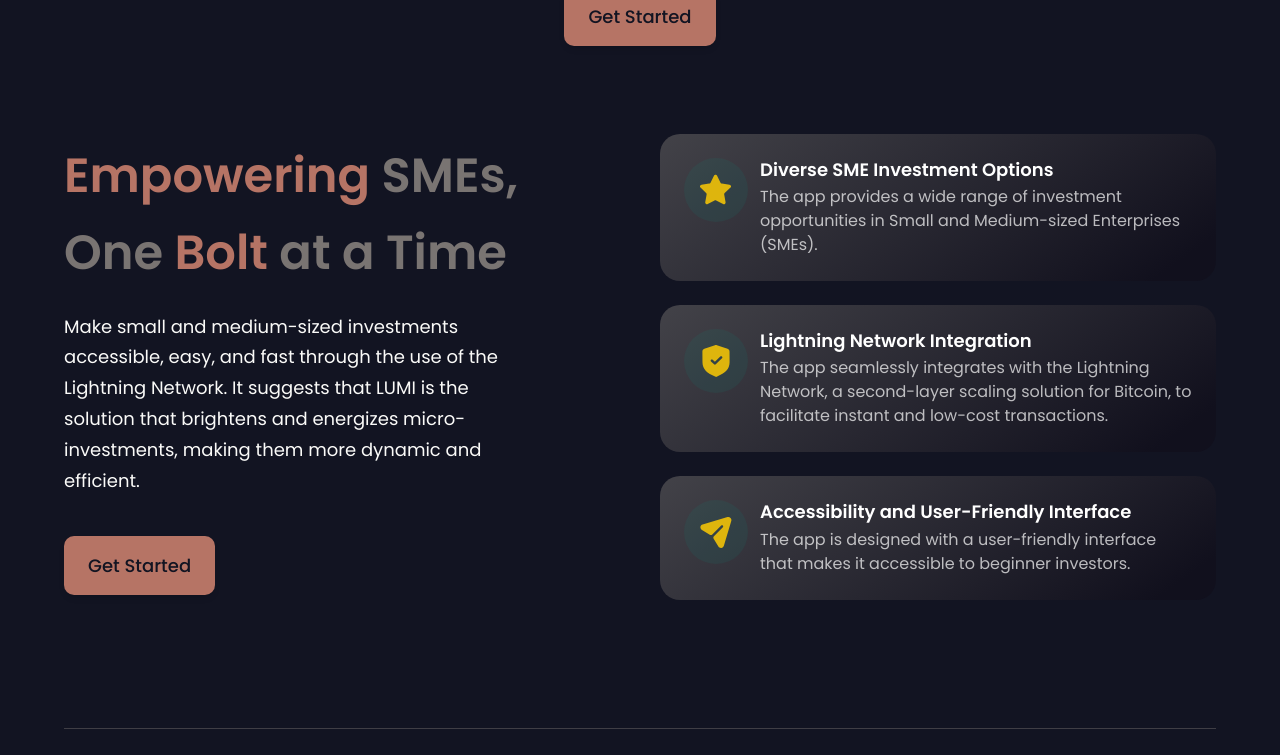
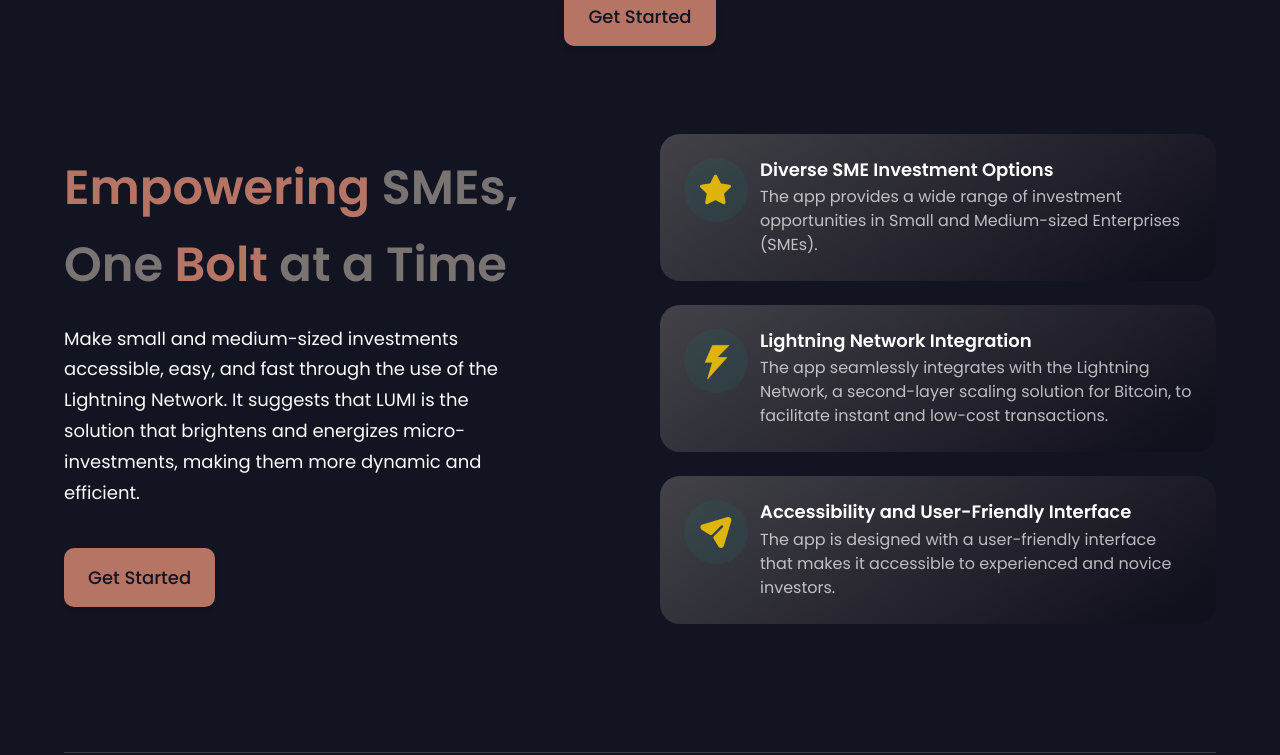
Before and after one commit to diwanmuhamad/smeinvest-app, a React (Vite) app in the folder frontend/: page / in a window 1280 px wide. Shown: the part 477-1232 px from the top of the page. Built offline with nearby package versions, Linux system fonts and the light colour scheme.

Commit message:
change styling

```diff
--- a/frontend/src/assets/index.js
+++ b/frontend/src/assets/index.js
@@ -29,6 +29,7 @@
 import cblogo from "./cblogo.png";
 import liven from "./liven.png";
 import lumi from "./lumi.png";
+import light from "./lightning.svg";
 
 export {
   airbnb,
@@ -62,4 +63,5 @@
   cblogo,
   liven,
   lumi,
+  light,
 };
--- a/frontend/src/component/FirstSME.jsx
+++ b/frontend/src/component/FirstSME.jsx
@@ -14,8 +14,8 @@
         viewport={{ once: true }}
         className={`flex-1 ${styles.flexStart} flex-col xl:px-0 sm:px-16 px-6`}
       >
-        <h1 className={styles.heading2}>Find Your SMEs</h1>
-        <div class="relative flex items-center w-[30%] min-w-[300px] h-12 rounded-lg focus-within:shadow-lg bg-white overflow-hidden">
+        <h1 className={styles.heading}>Find Your SMEs</h1>
+        <div class="mx-auto relative flex items-center w-[30%] min-w-[300px] h-12 rounded-lg focus-within:shadow-lg bg-white overflow-hidden">
           <div class="grid place-items-center h-full w-12 text-gray-300">
             <svg
               xmlns="http://www.w3.org/2000/svg"
--- a/frontend/src/component/SecondSection.jsx
+++ b/frontend/src/component/SecondSection.jsx
@@ -13,7 +13,13 @@
     <div
       className={`w-[64px] h-[64px] rounded-full ${styles.flexCenter} bg-dimBlue`}
     >
-      <img src={icon} alt="star" className="w-[50%] h-[50%] object-contain" />
+      <img
+        src={icon}
+        alt="star"
+        className={`${
+          title.includes("Network") ? "w-[60%] h-[60%]" : "w-[50%] h-[50%]"
+        }  object-contain`}
+      />
     </div>
     <div className="flex-1 flex flex-col ml-3">
       <h4 className="font-poppins font-semibold text-white text-[18px] leading-[23.4px] mb-1">
--- a/frontend/src/const/index.js
+++ b/frontend/src/const/index.js
@@ -13,6 +13,7 @@
   send,
   shield,
   star,
+  light,
 } from "../assets";
 
 export const scrollvariants = {
@@ -74,7 +75,7 @@
   },
   {
     id: "feature-2",
-    icon: shield,
+    icon: light,
     title: "Lightning Network Integration",
     content:
       "The app seamlessly integrates with the Lightning Network, a second-layer scaling solution for Bitcoin, to facilitate instant and low-cost transactions.",
@@ -84,7 +85,7 @@
     icon: send,
     title: "Accessibility and User-Friendly Interface",
     content:
-      "The app is designed with a user-friendly interface that makes it accessible to beginner investors.",
+      "The app is designed with a user-friendly interface that makes it accessible to experienced and novice investors.",
   },
 ];
 
--- a/frontend/src/style.js
+++ b/frontend/src/style.js
@@ -1,6 +1,7 @@
 const styles = {
   boxWidth: "xl:max-w-[1280px] w-full",
-
+  heading:
+    "font-poppins font-semibold xs:text-[48px] text-[30px] sm:mt-0 mt-20 text-center text-[#797472] xs:leading-[76.8px] leading-[66.8px] w-full",
   heading2:
     "font-poppins font-semibold xs:text-[48px] text-[30px] sm:mt-0 mt-20 sm:text-left text-center text-[#797472] xs:leading-[76.8px] leading-[66.8px] w-full",
   paragraph:
```
Also changed, not shown: frontend/src/assets/lightning.svg (added).
